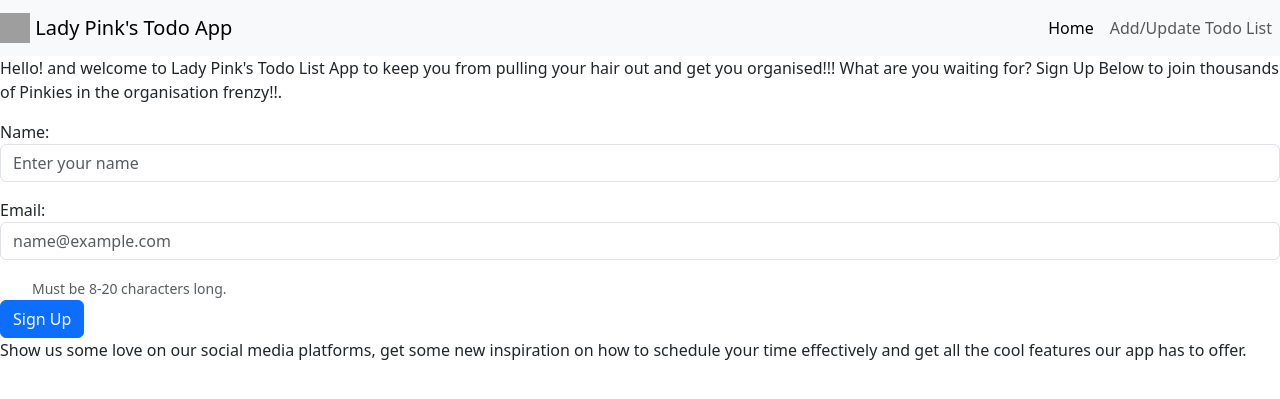
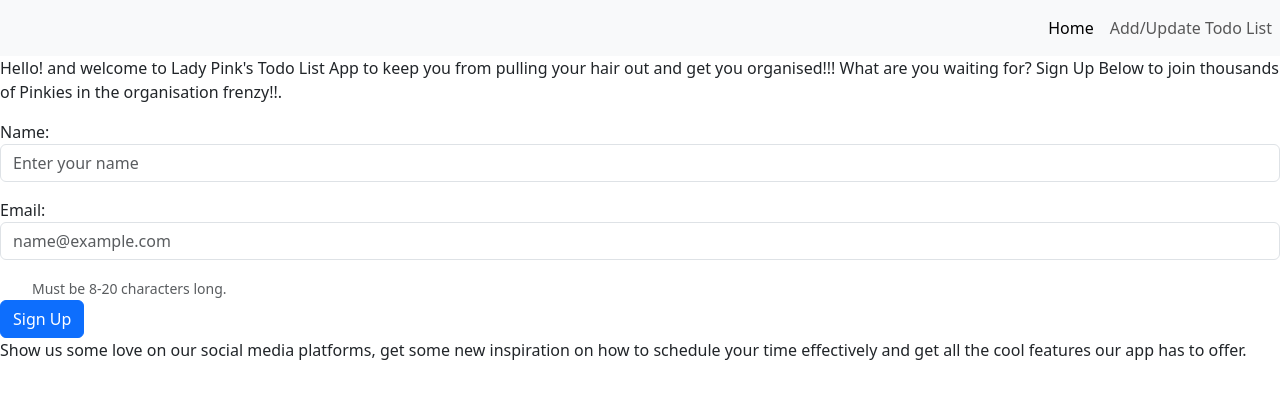
Before and after one commit to orechelsea/Lady-Pink-s-Todo-App, a Django app: page /todo/ in a window 1280 px wide. Shown: the top 399 px of the page. Run offline with Django 4.2, Linux system fonts and the light colour scheme; grey boxes are pictures that could not be loaded.

Commit message:
"removed the img in the navbar of my base.html"

```diff
--- a/templates/base.html
+++ b/templates/base.html
@@ -18,8 +18,6 @@
     <header>
         <nav class="navbar navbar-expand-lg bg-body-tertiary">
             <a class="navbar-brand" href="{% url 'home' %}">
-                <img src="{% static 'images/logo.png' %}" alt="Logo" width="30" height="30" class="d-inline-block align-top">
-                Lady Pink's Todo App
             </a>
             <div class="collapse navbar-collapse" id="navbarNav">
                 <div class="navbar-nav ms-auto">
```
